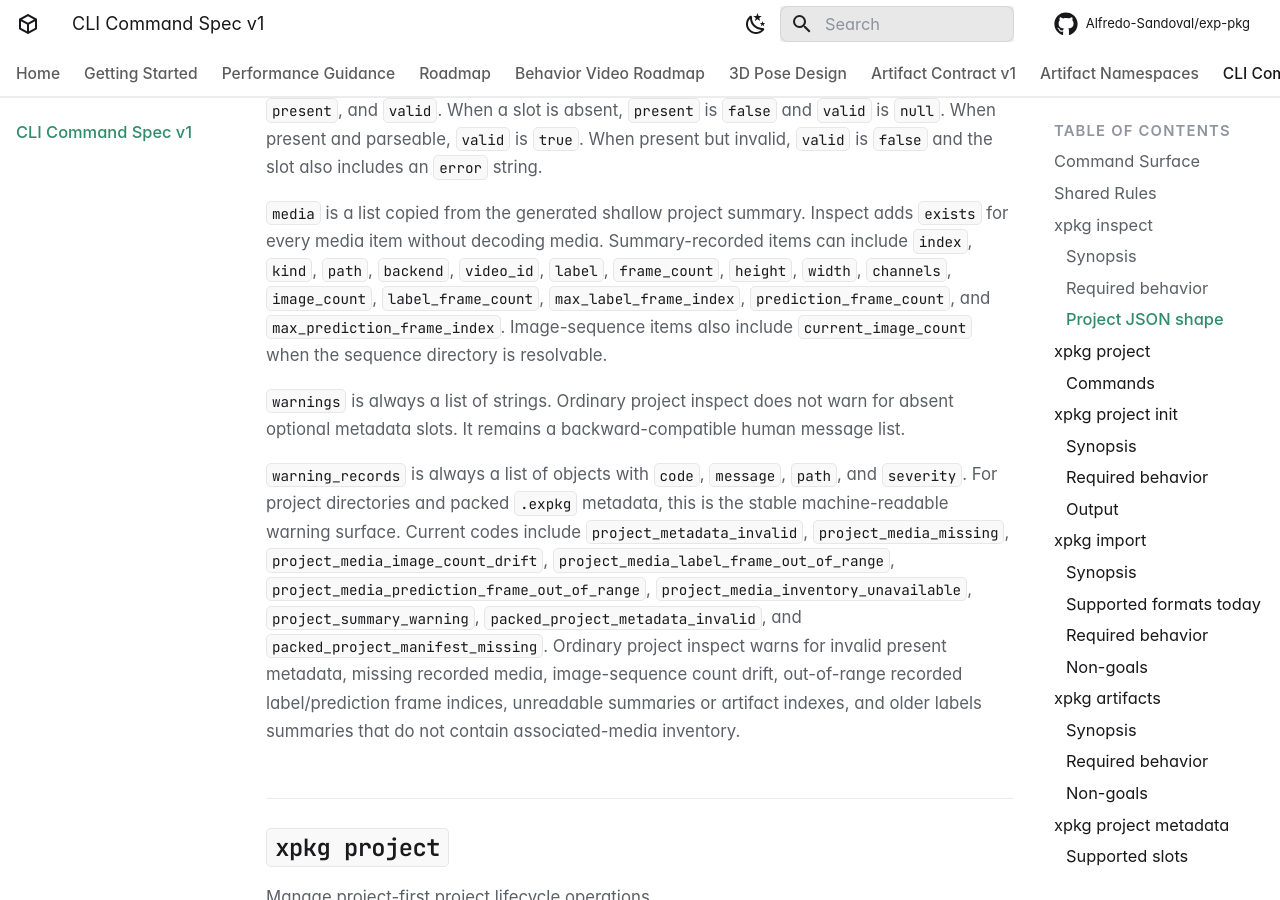
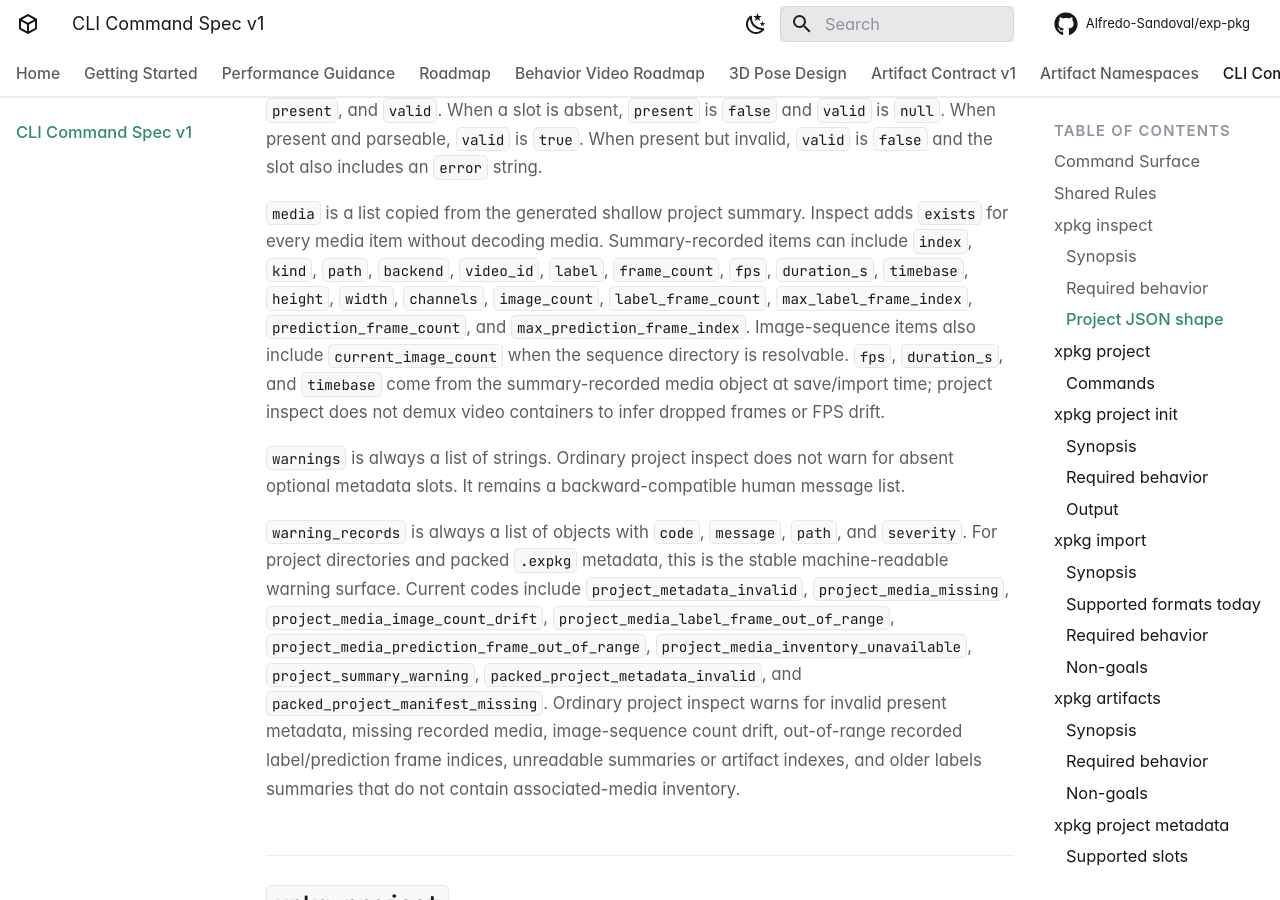
Before and after one commit to Alfredo-Sandoval/exp-pkg, an MkDocs documentation site: the page built from docs/cli_command_spec_v1.md, in a window 1280 px wide and 900 px high, scrolled down 3747 px. Built offline with MkDocs 1.6.1 and Material for MkDocs 9.7.7, drawn with Linux system fonts in a browser that asks for light colours; some web fonts are replaced; comment, search, counter and statistics services are not loaded.

```diff
--- a/docs/cli_command_spec_v1.md
+++ b/docs/cli_command_spec_v1.md
@@ -130,10 +130,13 @@ the slot also includes an `error` string.
 `media` is a list copied from the generated shallow project summary. Inspect
 adds `exists` for every media item without decoding media. Summary-recorded
 items can include `index`, `kind`, `path`, `backend`, `video_id`, `label`,
-`frame_count`, `height`, `width`, `channels`, `image_count`,
+`frame_count`, `fps`, `duration_s`, `timebase`, `height`, `width`, `channels`, `image_count`,
 `label_frame_count`, `max_label_frame_index`, `prediction_frame_count`, and
 `max_prediction_frame_index`. Image-sequence items also include
-`current_image_count` when the sequence directory is resolvable.
+`current_image_count` when the sequence directory is resolvable. `fps`,
+`duration_s`, and `timebase` come from the summary-recorded media object at
+save/import time; project inspect does not demux video containers to infer
+dropped frames or FPS drift.
 
 `warnings` is always a list of strings. Ordinary project inspect does not warn
 for absent optional metadata slots. It remains a backward-compatible human
```
Also changed, not shown: docs/luxem_2023_gap_analysis.md (+4 -2 lines), docs/roadmap.md (+4 -3 lines), todo.md (+16 -3 lines), 3 other files.
